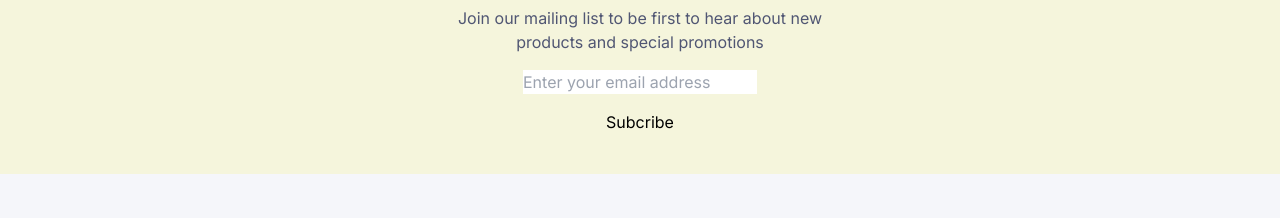
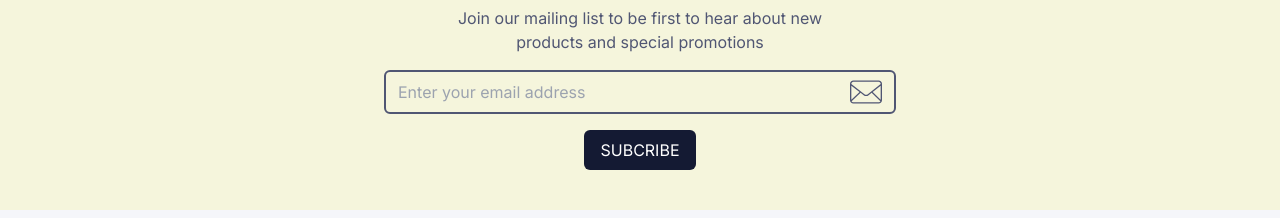
Before and after one commit to Panha13/fabraze, a React (Vite) app: page / in a window 1280 px wide. Shown: the part 2484-2702 px from the top of the page. Built offline with nearby package versions, Linux system fonts and the light colour scheme.

Commit message:
newslatter

```diff
--- a/src/components/Newslatter.jsx
+++ b/src/components/Newslatter.jsx
@@ -1,3 +1,6 @@
+import { ReusableButton } from "./ReusableButton";
+import mailIcon from "../assets/mailbox.svg";
+
 const Newslatter = () => {
   return (
     <section className="w-full my-10 py-10 bg-[#F5F5DC]">
@@ -9,8 +12,16 @@ const Newslatter = () => {
           Join our mailing list to be first to hear about new products and
           special promotions
         </p>
-        <input type="text" placeholder="Enter your email address" />
-        <button>Subcribe</button>
+        <div className="w-full max-w-lg border-[2px] border-dark px-3 rounded-md flex justify-between items-center">
+          <input
+            className="w-full text-md text-dark py-2 focus:outline-none bg-transparent"
+            type="text"
+            placeholder="Enter your email address"
+          />
+          <img src={mailIcon} className="size-8" alt="mailIcon" />
+        </div>
+
+        <ReusableButton className="rounded-md">Subcribe</ReusableButton>
       </div>
     </section>
   );
```
Also changed, not shown: src/assets/mailbox.svg (added).
